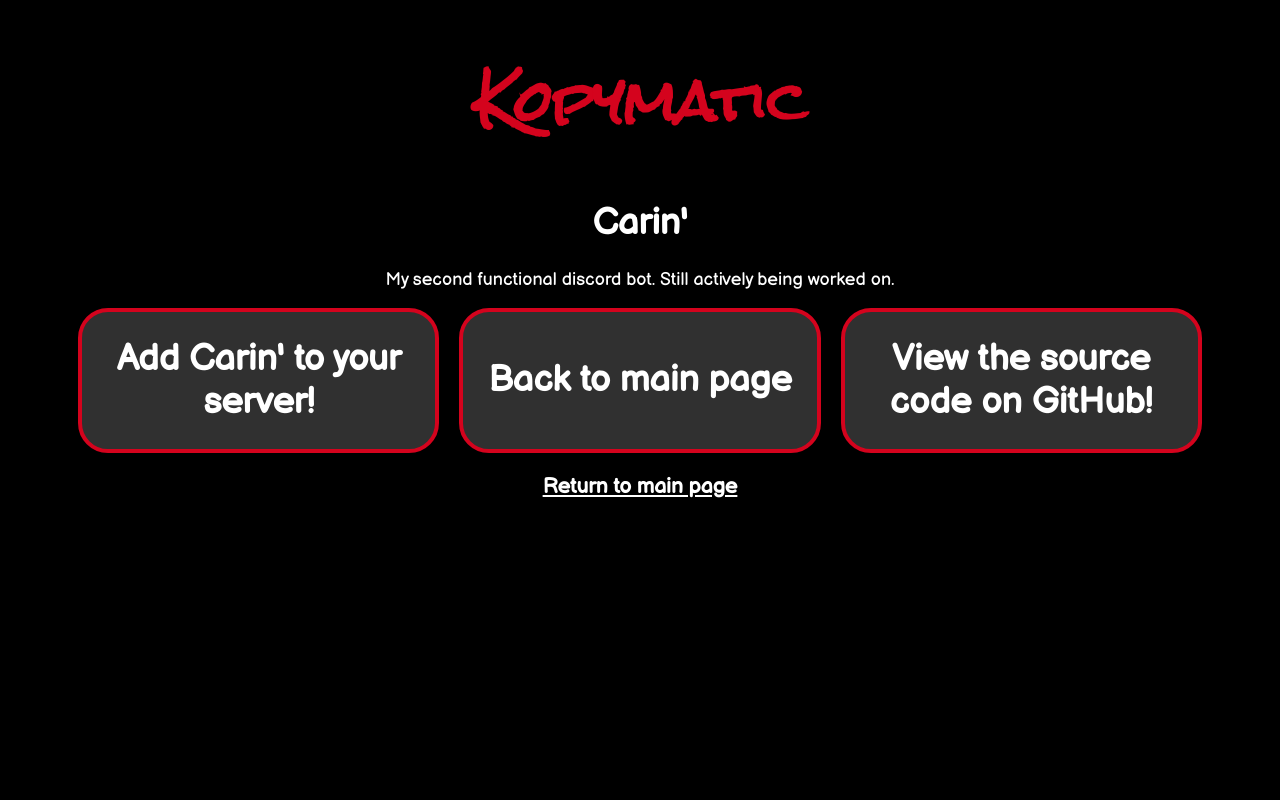
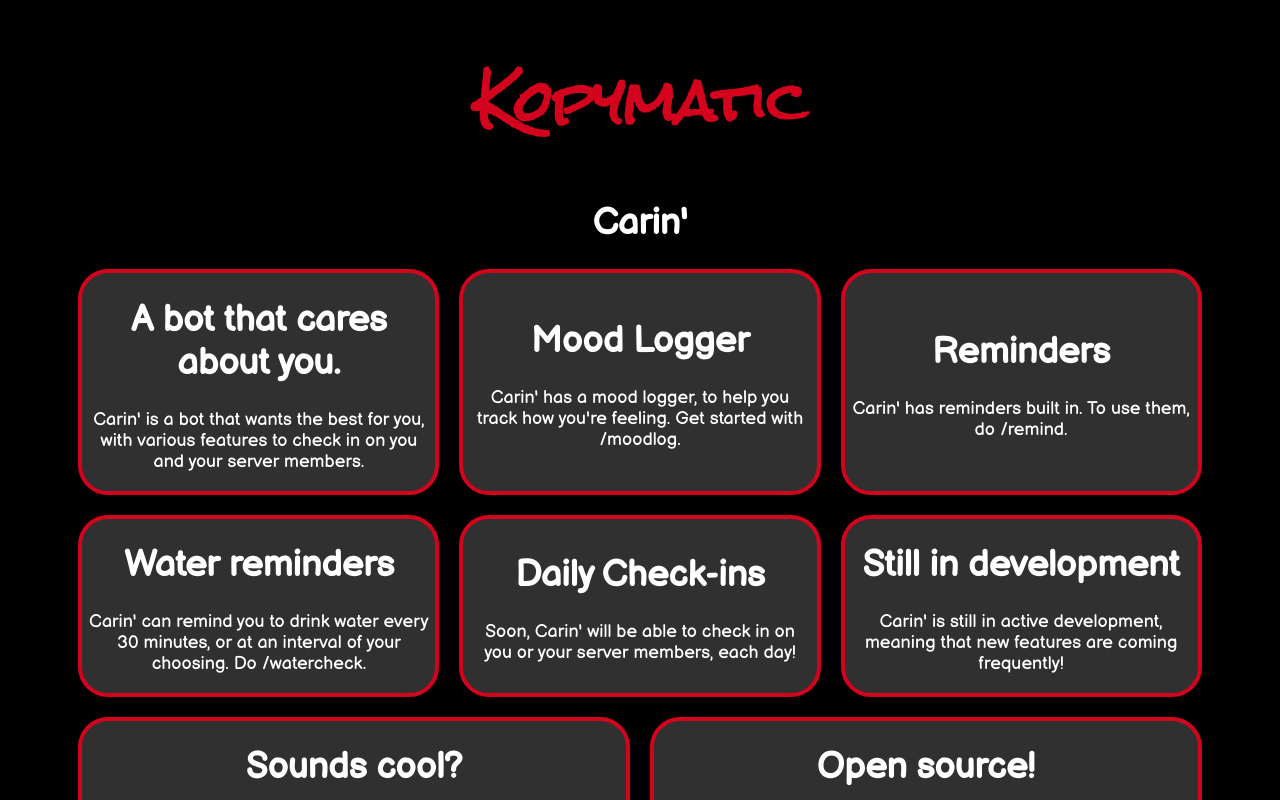
Before and after one commit to Kopymatic/Kopymatic.github.io, a Vue app: page /carin in a window 1280 px wide. Shown: the top 800 px of the page. Built offline with nearby package versions, Linux system fonts and the light colour scheme.

Commit message:
do stuff

```diff
--- a/public/index.html
+++ b/public/index.html
@@ -11,6 +11,9 @@
         <meta charset="utf-8" />
         <meta http-equiv="X-UA-Compatible" content="IE=edge" />
         <meta name="viewport" content="width=device-width,initial-scale=1.0" />
+
+        <!-- font awesome stuff -->
+        <script src="https://kit.fontawesome.com/549f588140.js" crossorigin="anonymous"></script>
 
         <script type="text/javascript">
             // Single Page Apps for GitHub Pages
--- a/src/components/BaseButton.vue
+++ b/src/components/BaseButton.vue
@@ -1,5 +1,6 @@
 <template>
     <button>
+        <slot />
         <h1>{{ buttonText }}</h1>
         <p>{{ buttonDesc }}</p>
     </button>
--- a/src/components/Header.vue
+++ b/src/components/Header.vue
@@ -1,5 +1,5 @@
 <template>
-    <router-link to="/home" id="noUnderline">
+    <router-link to="/home" id="noUnderline" class="center">
         <h1 id="logo">Kopymatic</h1>
     </router-link>
 </template>
--- a/src/components/LinkButton.vue
+++ b/src/components/LinkButton.vue
@@ -1,6 +1,6 @@
 <template>
     <a v-bind:href="link">
-        <base-button :buttonText="buttonText" :buttonDesc="buttonDesc"></base-button>
+        <base-button :buttonText="buttonText" :buttonDesc="buttonDesc"> <slot /> </base-button>
     </a>
 </template>
 
--- /dev/null
+++ b/src/components/SocialsFooter.vue
@@ -0,0 +1,17 @@
+<template>
+    <div class="center" id="socials">
+        <a href="https://twitter.com/Kopymatic" class="fab fa-twitter fa-lg" />
+        <a
+            href="https://www.youtube.com/channel/UCF5_Evvi_JP-j12t-8YbOEA"
+            class="fab fa-youtube fa-lg"
+        />
+        <a href="https://discord.gg/QXFkQ8RHMw" class="fab fa-discord fa-lg" />
+        <a href="https://github.com/Kopymatic" class="fab fa-github fa-lg" />
+    </div>
+</template>
+
+<style scoped>
+#socials {
+    font-size: 20px;
+}
+</style>
--- a/src/router/index.js
+++ b/src/router/index.js
@@ -6,6 +6,7 @@
 import twpDPlatformer from "@/views/2DPlatformer.vue";
 import PageNotFound from "@/views/PageNotFound.vue";
 import Hampter from "@/views/Hampter.vue";
+import About from "@/views/About.vue";
 
 const routes = [
     {
@@ -43,6 +44,11 @@
         component: Hampter,
     },
     {
+        path: "/about/",
+        name: "About Me",
+        component: About,
+    },
+    {
         path: "/:catchAll(.*)*",
         name: "PageNotFound",
         component: PageNotFound,
--- /dev/null
+++ b/src/views/About.vue
@@ -0,0 +1,94 @@
+<template>
+    <body>
+        <kopymatic-header> </kopymatic-header>
+        <h1 class="center" id="subtitle">About Kopymatic</h1>
+
+        <div id="container">
+            <empty-button
+                class="item"
+                buttonText="A human being."
+                buttonDesc="I am indeed not an alien from mars."
+            />
+            <empty-button
+                class="item"
+                buttonText="I write code."
+                buttonDesc="I code mostly in Typescript currently."
+            />
+            <empty-button
+                class="item"
+                buttonText="I know many programming languages"
+                buttonDesc="I know Java, Kotlin, Typescript, GDScript, and some C#"
+            />
+            <internal-link-button
+                class="item"
+                buttonText="I have many projects."
+                buttonDesc="Click here to see them."
+                link="/home/"
+            />
+        </div>
+
+        <h1 class="center" id="subtitle">Social Media</h1>
+
+        <div id="container">
+            <link-button
+                class="item2"
+                buttonText="Youtube"
+                link="https://www.youtube.com/channel/UCF5_Evvi_JP-j12t-8YbOEA"
+            >
+                <i class="fab fa-youtube fa-5x" />
+            </link-button>
+            <link-button class="item2" buttonText="Twitter" link="https://twitter.com/Kopymatic">
+                <i class="fab fa-twitter fa-5x" />
+            </link-button>
+            <link-button class="item2" buttonText="Discord" link="https://discord.gg/QXFkQ8RHMw">
+                <i class="fab fa-discord fa-5x" />
+            </link-button>
+            <link-button class="item2" buttonText="GitHub" link="https://github.com/Kopymatic">
+                <i class="fab fa-github fa-5x" />
+            </link-button>
+        </div>
+        <return-home class="center"> </return-home>
+    </body>
+</template>
+
+<script>
+import ReturnHome from "@/components/ReturnHome.vue";
+import KopymaticHeader from "@/components/Header.vue";
+import InternalLinkButton from "@/components/InternalLinkButton.vue";
+import LinkButton from "@/components/LinkButton.vue";
+import EmptyButton from "../components/EmptyButton.vue";
+
+export default {
+    components: {
+        ReturnHome,
+        KopymaticHeader,
+        InternalLinkButton,
+        EmptyButton,
+        LinkButton,
+    },
+};
+</script>
+
+<style scoped>
+#container {
+    display: flex;
+    flex-wrap: wrap;
+    gap: 20px;
+    margin: 1% 5% 10% 5%;
+    justify-content: center;
+}
+
+.item {
+    flex: 1 1 32%;
+}
+
+.item2 {
+    flex: 1 1 24%;
+}
+
+@media screen and (max-width: 800px) {
+    #container {
+        flex-direction: column;
+    }
+}
+</style>
--- a/src/views/Carin.vue
+++ b/src/views/Carin.vue
@@ -3,25 +3,48 @@
         <div class="center">
             <kopymatic-header> </kopymatic-header>
             <h1 id="subtitle">Carin'</h1>
-            <p>My second functional discord bot. Still actively being worked on.</p>
         </div>
-        <div class="grid">
+        <div id="container">
+            <empty-button
+                class="item"
+                buttonText="A bot that cares about you."
+                buttonDesc="Carin' is a bot that wants the best for you, with various features to check in on you and your server members."
+            />
+            <empty-button
+                class="item"
+                buttonText="Mood Logger"
+                buttonDesc="Carin' has a mood logger, to help you track how you're feeling. Get started with /moodlog."
+            />
+            <empty-button
+                class="item"
+                buttonText="Reminders"
+                buttonDesc="Carin' has reminders built in. To use them, do /remind."
+            />
+            <empty-button
+                class="item"
+                buttonText="Water reminders"
+                buttonDesc="Carin' can remind you to drink water every 30 minutes, or at an interval of your choosing. Do /watercheck."
+            />
+            <empty-button
+                class="item"
+                buttonText="Daily Check-ins"
+                buttonDesc="Soon, Carin' will be able to check in on you or your server members, each day!"
+            />
+            <empty-button
+                class="item"
+                buttonText="Still in development"
+                buttonDesc="Carin' is still in active development, meaning that new features are coming frequently!"
+            />
             <link-button
-                class="center"
-                buttonText="Add Carin' to your server!"
-                buttonDesc=""
+                class="item"
+                buttonText="Sounds cool?"
+                buttonDesc="Awesome! Click here to add Carin' to your server!"
                 link="https://discord.com/api/oauth2/authorize?client_id=932449751197155329&permissions=8&scope=applications.commands%20bot"
-            ></link-button>
-            <internal-link-button
-                class="center"
-                buttonText="Back to main page"
-                buttonDesc=""
-                link="/home/"
-            ></internal-link-button>
+            />
             <link-button
-                class="center"
-                buttonText="View the source code on GitHub!"
-                buttonDesc=""
+                class="item"
+                buttonText="Open source!"
+                buttonDesc="Click here to view the source code on GitHub!"
                 link="https://www.github.com/Kopymatic/Carin"
             ></link-button>
         </div>
@@ -33,24 +56,29 @@
 import ReturnHome from "@/components/ReturnHome.vue";
 import KopymaticHeader from "@/components/Header.vue";
 import LinkButton from "@/components/LinkButton.vue";
-import InternalLinkButton from "@/components/InternalLinkButton.vue";
+import EmptyButton from "../components/EmptyButton.vue";
 
 export default {
-    components: { ReturnHome, KopymaticHeader, LinkButton, InternalLinkButton },
+    components: { ReturnHome, KopymaticHeader, LinkButton, EmptyButton },
 };
 </script>
 
 <style scoped>
-.grid {
-    /* display: grid;
-    grid-template-columns: grid-auto-columns;
-    grid-template-rows: 1fr;
-    place-items: center; */
-    height: 110%;
-    margin: 1% 5%;
-    display: grid;
-    grid-gap: 20px;
-    grid-auto-rows: 1fr;
-    grid-template-columns: repeat(auto-fill, minmax(300px, 1fr));
+#container {
+    display: flex;
+    flex-wrap: wrap;
+    gap: 20px;
+    margin: 1% 5% 10% 5%;
+    justify-content: center;
+}
+
+.item {
+    flex: 1 1 32%;
+}
+
+@media screen and (max-width: 800px) {
+    #container {
+        flex-direction: column;
+    }
 }
 </style>
--- a/src/views/Funnyman.vue
+++ b/src/views/Funnyman.vue
@@ -39,10 +39,12 @@
             <return-home></return-home>
             <div id="container">
                 <link-button
+                    class="item"
                     buttonText="V2 Source code"
                     link="https://github.com/Kopymatic/FunnymanBot"
                 />
                 <link-button
+                    class="item"
                     buttonText="V3 WIP Source code"
                     link="https://github.com/Kopymatic/Funnyman"
                 />
--- a/src/views/Home.vue
+++ b/src/views/Home.vue
@@ -12,16 +12,16 @@
             />
             <link-button
                 class="item"
+                buttonText="Carin'"
+                link="/carin/"
+                buttonDesc="My first public discord bot. Still actively being worked on.
+                        Click here to add to your server!"
+            />
+            <link-button
+                class="item"
                 buttonText="CookieClicker"
                 link="/cookieclickerbot/"
                 buttonDesc="My second attempt at a discord bot. Unfinished."
-            />
-            <link-button
-                class="item"
-                buttonText="Carin'"
-                link="/carin/"
-                buttonDesc="My second functional discord bot. Still actively being worked on.
-                        Click here to add to your server!"
             />
             <link-button
                 class="item"
@@ -35,6 +35,7 @@
                 link="/home/"
                 buttonDesc="This is my latest project!"
             />
+            <link-button class="item" buttonText="About me" link="/about/" buttonDesc="" />
         </div>
 
         <div class="center">
@@ -44,15 +45,18 @@
             </router-link>
             <p>Note: I did not make hampter.</p>
         </div>
+
+        <socials-footer />
     </div>
 </template>
 
 <script>
 import LinkButton from "@/components/InternalLinkButton.vue";
 import KopyaticHeader from "@/components/Header.vue";
+import SocialsFooter from "@/components/SocialsFooter.vue";
 
 export default {
-    components: { LinkButton, KopyaticHeader },
+    components: { LinkButton, KopyaticHeader, SocialsFooter },
 };
 </script>
 
```
Also changed, not shown: public/404.html (+13 -1 lines).
